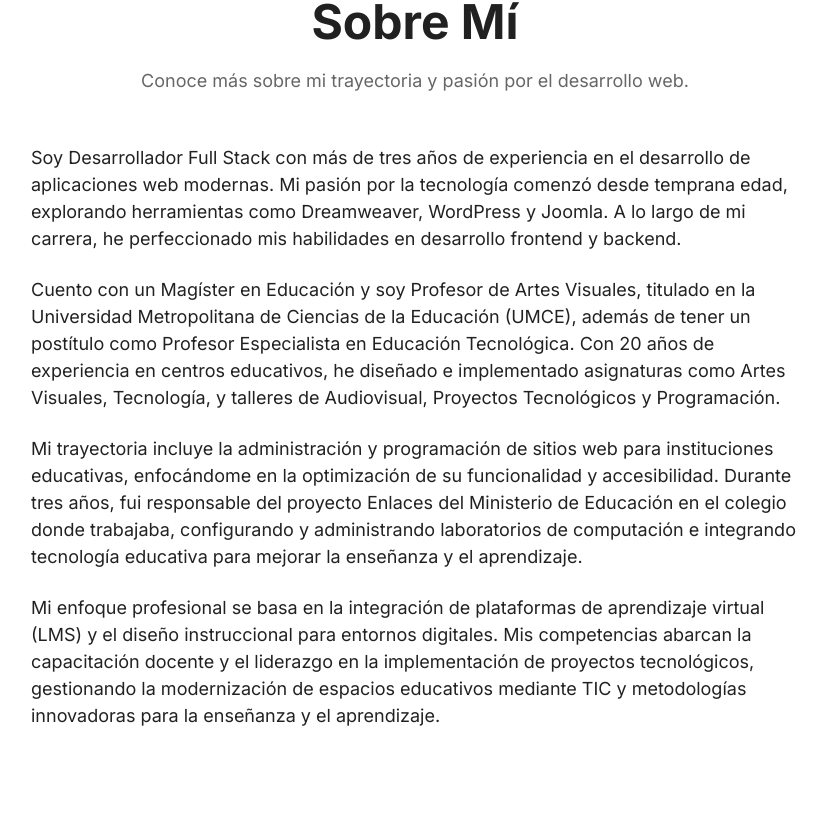
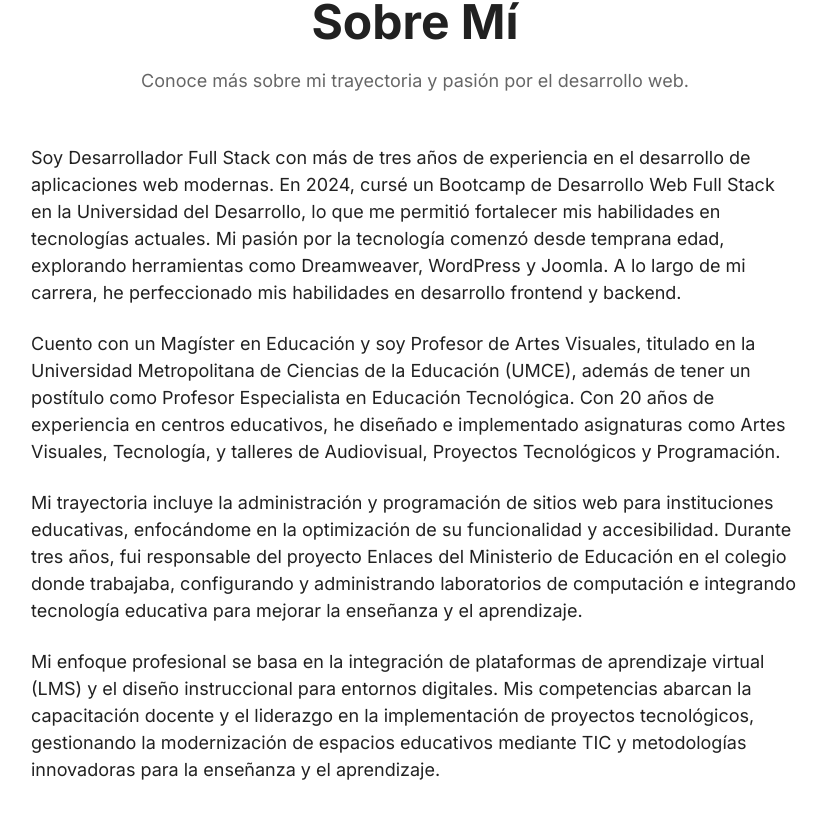
Before and after one commit to Artenlaclase/cv-RaulRosales, a Next.js app: page / in a window 1280 px wide. Shown: the part 998-1816 px from the top of the page, without its empty margins (225-1052 px from the left). Built offline with nearby package versions, Linux system fonts and the light colour scheme; what @mui/material-nextjs would draw is missing.

Commit message:
actualización about

```diff
--- a/src/components/About.tsx
+++ b/src/components/About.tsx
@@ -59,7 +59,7 @@ export default function About() {
 
         <Box sx={{ mx: "auto", maxWidth: "48rem", py: 6 }}>
           <Typography variant="body1" paragraph sx={{ mb: 3, fontSize: "1.125rem" }}>
-            Soy Desarrollador Full Stack con más de tres años de experiencia en el desarrollo de aplicaciones web modernas. Mi pasión por la tecnología comenzó desde temprana edad, explorando herramientas como Dreamweaver, WordPress y Joomla. A lo largo de mi carrera, he perfeccionado mis habilidades en desarrollo frontend y backend.   </Typography>
+          Soy Desarrollador Full Stack con más de tres años de experiencia en el desarrollo de aplicaciones web modernas. En 2024, cursé un Bootcamp de Desarrollo Web Full Stack en la Universidad del Desarrollo, lo que me permitió fortalecer mis habilidades en tecnologías actuales. Mi pasión por la tecnología comenzó desde temprana edad, explorando herramientas como Dreamweaver, WordPress y Joomla. A lo largo de mi carrera, he perfeccionado mis habilidades en desarrollo frontend y backend.   </Typography>
           <Typography variant="body1" paragraph sx={{ mb: 3, fontSize: "1.125rem" }}>
             Cuento con un Magíster en Educación y soy Profesor de Artes Visuales, titulado
             en la Universidad Metropolitana de Ciencias de la Educación (UMCE), además de tener un postítulo como Profesor
```
